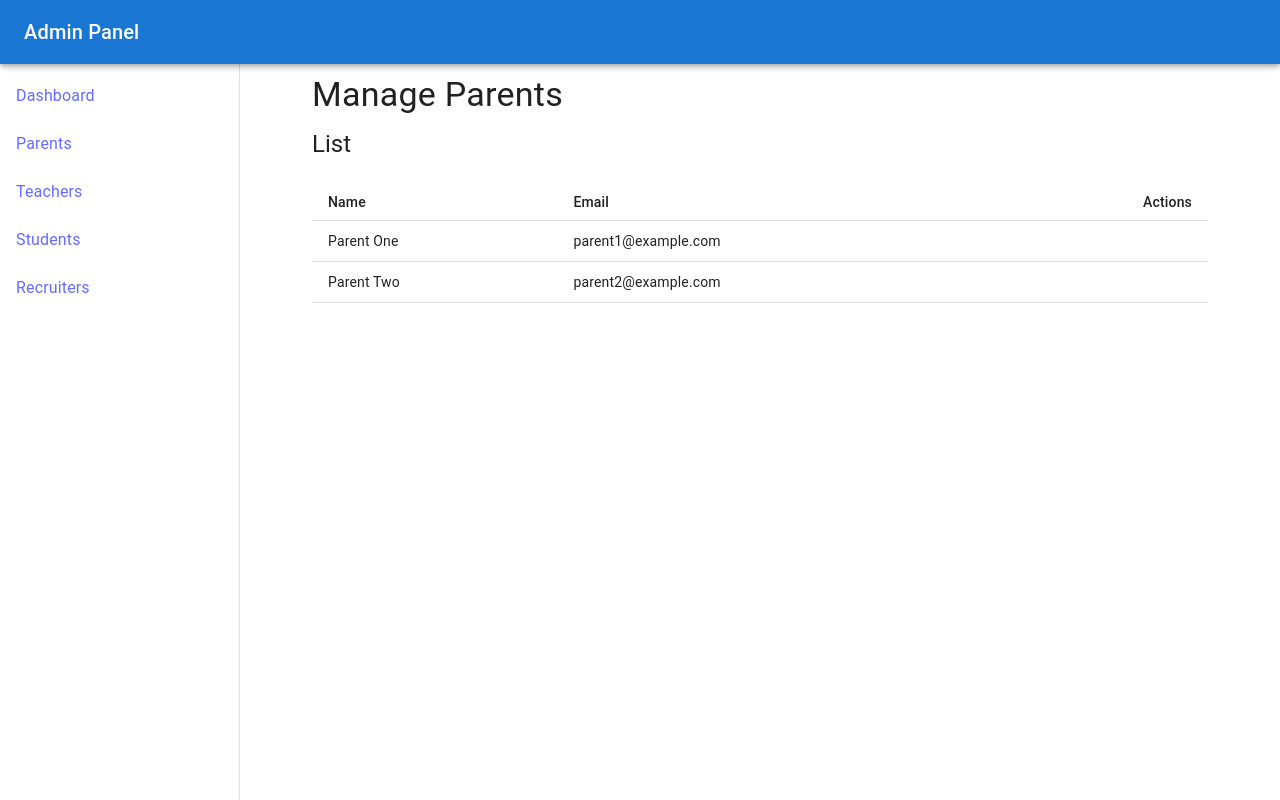
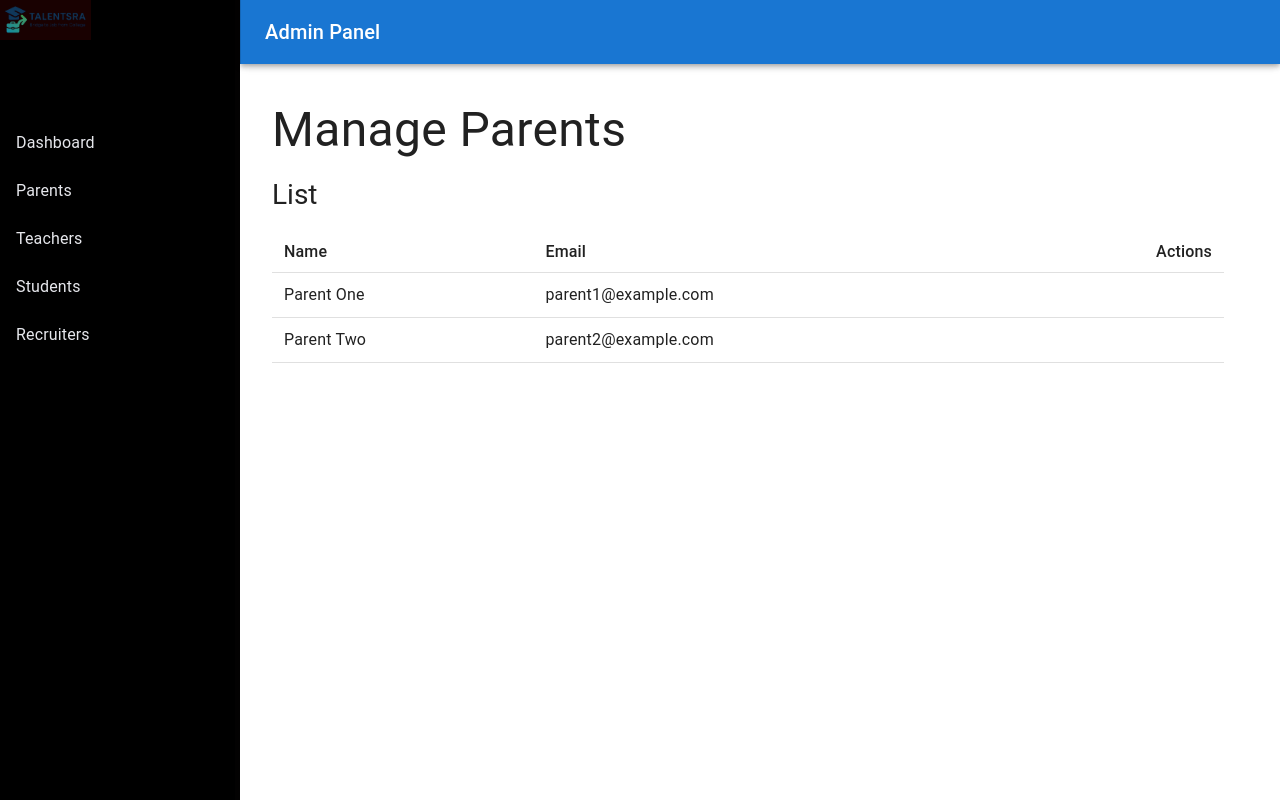
Before and after one commit to Rejay0707/ResumeGenerator, a React (Vite) app: page /admin/parents in a window 1280 px wide. Built offline with nearby package versions, Linux system fonts and the light colour scheme; no server answers; sample sign-in values are in the browser's storage; some icons are missing.

Commit message:
Added logo in dsahboard added functionalities for recruiters

```diff
--- a/src/components/EntityList.jsx
+++ b/src/components/EntityList.jsx
@@ -65,14 +65,49 @@ export default function EntityList({
       <Box
         display="flex"
         justifyContent="space-between"
-        alignItems="flex-start" // <-- Fix vertical alignment here
+        alignItems="flex-start"
         mb={2}
-        sx={{ flexWrap: "wrap" }}
+        sx={{
+          flexWrap: "wrap",
+          gap: 1,
+          // Responsive adjustments
+          "@media (max-width:600px)": {
+            justifyContent: "left",
+            textAlign: "left",
+          },
+          "@media(max-width:375px)":{
+            justifyContent:'left',
+            textAlign:'left',
+            gap: 0.25,
+          }
+        }}
       >
-        <Typography variant="h5" sx={{ flexGrow: 1, textAlign: "left" }}>
+        <Typography
+          variant="h5"
+          sx={{
+            flexGrow: 1,
+            textAlign: "left",
+            fontSize: {
+              xs: "1.25rem",
+              sm: "1.5rem",
+              md: "1.75rem",
+            },
+          }}
+        >
           List
         </Typography>
-        <IconButton color="primary" onClick={onAdd} aria-label="add new">
+        <IconButton
+          color="primary"
+          onClick={onAdd}
+          aria-label="add new"
+          sx={{
+            flexShrink: 0,
+            "@media (max-width:600px)": {
+              width: 40,
+              height: 40,
+            },
+          }}
+        >
           <AddIcon />
         </IconButton>
       </Box>
@@ -80,11 +115,34 @@ export default function EntityList({
       {items.length === 0 ? (
         <Typography>No records found.</Typography>
       ) : (
-        <Box sx={{ width: "100%", overflowX: "auto" }}>
+        <Box
+          sx={{
+            width: "100%",
+            overflowX: "auto",
+            // Add some bottom margin on small screens
+            mb: { xs: 2, sm: 0 },
+            px:{xs:1,sm:0},
+          }}
+        >
           <Table
             size="small"
             aria-label="entity table"
-            sx={{ minWidth: 650, width: "100%" }}
+            sx={{
+              minWidth: 300,
+              width: "100%",
+              // Responsive font sizes for table cells
+              "& td, & th": {
+                fontSize: {
+                  xs: "0.75rem",
+                  sm: "0.875rem",
+                  md: "1rem",
+                },
+                padding: {
+                  xs: "6px 8px",
+                  sm: "8px 12px",
+                },
+              },
+            }}
           >
             <TableHead>
               <TableRow>
--- a/src/index.css
+++ b/src/index.css
@@ -15,7 +15,7 @@
 
 a {
   font-weight: 500;
-  color: #646cff;
+  color: #e6e7ec;
   text-decoration: inherit;
 }
 a:hover {
@@ -28,7 +28,9 @@ body {
   /* place-items: center; */
   /* min-width: 320px; */
   min-height: 100vh;
-  padding-top: 50px;
+  /* padding-top: 50px; */
+  padding-left: 0px;
+  margin-left: 0;
 }
 
 h1 {
--- a/src/layouts/DashboardLayout.jsx
+++ b/src/layouts/DashboardLayout.jsx
@@ -14,6 +14,7 @@ import {
 } from "@mui/material";
 import MenuIcon from "@mui/icons-material/Menu";
 import { Link, Outlet } from "react-router-dom";
+import logo2 from "../assets/logo2.png.png";
 
 const drawerWidth = 240;
 
@@ -27,8 +28,23 @@ export default function ResponsiveSidebar() {
   };
 
   const drawer = (
+
     <div>
+      <box sx={{
+        display:"flex",
+        justifyContent:"center",
+        alignItems:"center",
+        p:2,
+        mb:1,
+      }}>
+        <img
+          src={logo2}
+          alt="logo"
+          style={{maxWidth:"100%",height:40,objectFit:"contain"}}
+        />
+      </box>
       <Toolbar />
+
       <List>
         {[
           { text: "Dashboard", to: "/admin/dashboard" },
@@ -56,7 +72,13 @@ export default function ResponsiveSidebar() {
       <CssBaseline />
       <AppBar
         position="fixed"
-        sx={{ zIndex: (theme) => theme.zIndex.drawer + 1 }}
+        // sx={{ zIndex: (theme) => theme.zIndex.drawer + 1 }}
+        sx={{
+    zIndex: (theme) => theme.zIndex.drawer + 1,
+    width: { sm: `calc(100% - ${drawerWidth}px)` }, // shrink width on desktop
+    ml: { sm: `${drawerWidth}px` }, // margin-left to push right of sidebar
+    borderLeft: { sm: "1px solid rgba(0, 0, 0, 0.12)" }, // vertical separator line on left of AppBar
+  }}
       >
         <Toolbar>
           {isMobile && (
@@ -86,6 +108,10 @@ export default function ResponsiveSidebar() {
             [`& .MuiDrawer-paper`]: {
               width: drawerWidth,
               boxSizing: "border-box",
+              borderRight: "5px solid rgba(29, 20, 20, 0.12)", // vertical separator line
+              backgroundColor:"black",
+              color:"white",
+
             },
           }}
           open
@@ -107,6 +133,8 @@ export default function ResponsiveSidebar() {
             [`& .MuiDrawer-paper`]: {
               width: drawerWidth,
               boxSizing: "border-box",
+              backgroundColor:"black",
+              color:"white"
             },
           }}
         >
@@ -114,7 +142,7 @@ export default function ResponsiveSidebar() {
         </Drawer>
       )}
 
-      <main style={{ flexGrow: 1, padding: "24px" }}>
+      <main style={{ flexGrow: 1, padding: "24px",paddingLeft:0,paddingTop:"100px"}}>
         {/* This is the key: render matched child route here */}
         <Outlet />
       </main>
--- a/src/pages/admin/Dashboard.jsx
+++ b/src/pages/admin/Dashboard.jsx
@@ -74,6 +74,7 @@ export default function Dashboard() {
               >
                 {item.count}
               </Typography>
+
             </Paper>
           </Grid>
         ))}
--- a/src/pages/admin/Parents.jsx
+++ b/src/pages/admin/Parents.jsx
@@ -1,3 +1,63 @@
+// import React, { useState } from "react";
+// import { Typography, Box } from "@mui/material";
+// import useAdminManagement from "../../containers/AdminManagement";
+// import EntityList from "../../components/EntityList";
+// import EntityFormDialog from "../../components/EntityFormDialog";
+
+// export default function Parents() {
+//   const { items, loading, error, addItem, updateItem, deleteItem } =
+//     useAdminManagement("parents");
+//   const [dialogOpen, setDialogOpen] = useState(false);
+//   const [editingItem, setEditingItem] = useState(null);
+
+//   const handleAdd = () => {
+//     setEditingItem(null);
+//     setDialogOpen(true);
+//   };
+
+//   const handleEdit = (id) => {
+//     const item = items.find((i) => i.id === id);
+//     setEditingItem(item);
+//     setDialogOpen(true);
+//   };
+
+//   const handleDelete = (id) => {
+//     deleteItem(id);
+//   };
+
+//   const handleSubmit = (formData) => {
+//     if (editingItem) {
+//       updateItem(editingItem.id, formData);
+//     } else {
+//       addItem(formData);
+//     }
+//     setDialogOpen(false);
+//   };
+
+//   return (
+//     <Box sx={{ px: { xs: 2, sm: 4, md: 6 }, pt: 0, textAlign: "left" }}>
+//       <Typography variant="h4" gutterBottom>
+//         Manage Parents
+//       </Typography>
+//       <EntityList
+//         items={items}
+//         loading={loading}
+//         error={error}
+//         onAdd={handleAdd}
+//         onEdit={handleEdit}
+//         onDelete={handleDelete}
+//       />
+//       <EntityFormDialog
+//         open={dialogOpen}
+//         onClose={() => setDialogOpen(false)}
+//         onSubmit={handleSubmit}
+//         initialData={editingItem}
+//       />
+//     </Box>
+//   );
+// }
+
+
 import React, { useState } from "react";
 import { Typography, Box } from "@mui/material";
 import useAdminManagement from "../../containers/AdminManagement";
@@ -35,8 +95,38 @@ export default function Parents() {
   };
 
   return (
-    <Box sx={{ px: { xs: 2, sm: 4, md: 6 }, pt: 0, textAlign: "left" }}>
-      <Typography variant="h4" gutterBottom>
+    <Box
+      sx={{
+        // Base padding for smallest screens
+        px: 2,
+        pt: 0,
+        textAlign: "left",
+
+        // MUI breakpoints
+        "@media (min-width:600px)": {
+          px: 4, // sm and up
+        },
+        "@media (max-width:600px)": {
+          px: 1,
+        },
+        "@media(max-width:360px)":{
+          px:0.2
+        }
+      }}
+    >
+      <Typography
+        variant="h4"
+        gutterBottom
+        sx={{
+          fontSize: {
+            xs: "1.5rem", // extra small
+            sm: "2rem",
+            md: "2.5rem",
+            lg: "3rem",
+            xl: "3.5rem",
+          },
+        }}
+      >
         Manage Parents
       </Typography>
       <EntityList
--- a/src/pages/admin/Recruiters.jsx
+++ b/src/pages/admin/Recruiters.jsx
@@ -1,13 +1,88 @@
-import React from "react";
-import { Typography } from "@mui/material";
+import React, { useState } from "react";
+import { Typography, Box } from "@mui/material";
+import useAdminManagement from "../../containers/AdminManagement";
+import EntityList from "../../components/EntityList";
+import EntityFormDialog from "../../components/EntityFormDialog";
 
 export default function Recruiters() {
+  const { items, loading, error, addItem, updateItem, deleteItem } =
+    useAdminManagement("recruiters");
+  const [dialogOpen, setDialogOpen] = useState(false);
+  const [editingItem, setEditingItem] = useState(null);
+
+  const handleAdd = () => {
+    setEditingItem(null);
+    setDialogOpen(true);
+  };
+
+  const handleEdit = (id) => {
+    const item = items.find((i) => i.id === id);
+    setEditingItem(item);
+    setDialogOpen(true);
+  };
+
+  const handleDelete = (id) => {
+    deleteItem(id);
+  };
+
+  const handleSubmit = (formData) => {
+    if (editingItem) {
+      updateItem(editingItem.id, formData);
+    } else {
+      addItem(formData);
+    }
+    setDialogOpen(false);
+  };
+
   return (
-    <div>
-      <Typography variant="h4" gutterBottom>
+    <Box
+      sx={{
+        // Base padding for smallest screens
+        px: 2,
+        pt: 0,
+        textAlign: "left",
+
+        // MUI breakpoints
+        "@media (min-width:600px)": {
+          px: 4, // sm and up
+        },
+        "@media (max-width:600px)": {
+          px: 1,
+        },
+        "@media(max-width:360px)":{
+          px:0.2
+        }
+      }}
+    >
+      <Typography
+        variant="h4"
+        gutterBottom
+        sx={{
+          fontSize: {
+            xs: "1.5rem", // extra small
+            sm: "2rem",
+            md: "2.5rem",
+            lg: "3rem",
+            xl: "3.5rem",
+          },
+        }}
+      >
         Manage Recruiters
       </Typography>
-      <Typography>List, add, edit, and delete recruiters here.</Typography>
-    </div>
+      <EntityList
+        items={items}
+        loading={loading}
+        error={error}
+        onAdd={handleAdd}
+        onEdit={handleEdit}
+        onDelete={handleDelete}
+      />
+      <EntityFormDialog
+        open={dialogOpen}
+        onClose={() => setDialogOpen(false)}
+        onSubmit={handleSubmit}
+        initialData={editingItem}
+      />
+    </Box>
   );
 }
--- a/src/pages/admin/Students.jsx
+++ b/src/pages/admin/Students.jsx
@@ -35,8 +35,38 @@ export default function Students() {
   };
 
   return (
-    <Box sx={{ px: { xs: 2, sm: 4, md: 6 }, pt: 0, textAlign: "left" }}>
-      <Typography variant="h4" gutterBottom>
+    <Box
+      sx={{
+        // Base padding for smallest screens
+        px: 2,
+        pt: 0,
+        textAlign: "left",
+
+        // MUI breakpoints
+        "@media (min-width:600px)": {
+          px: 4, // sm and up
+        },
+        "@media (max-width:600px)": {
+          px: 1,
+        },
+        "@media(max-width:360px)":{
+          px:0.2
+        }
+      }}
+    >
+      <Typography
+        variant="h4"
+        gutterBottom
+        sx={{
+          fontSize: {
+            xs: "1.5rem", // extra small
+            sm: "2rem",
+            md: "2.5rem",
+            lg: "3rem",
+            xl: "3.5rem",
+          },
+        }}
+      >
         Manage Students
       </Typography>
       <EntityList
--- a/src/pages/admin/Teachers.jsx
+++ b/src/pages/admin/Teachers.jsx
@@ -35,8 +35,38 @@ export default function Teachers() {
   };
 
   return (
-    <Box sx={{ px: { xs: 2, sm: 4, md: 6 }, pt: 0, textAlign: "left" }}>
-      <Typography variant="h4" gutterBottom>
+    <Box
+      sx={{
+        // Base padding for smallest screens
+        px: 2,
+        pt: 0,
+        textAlign: "left",
+
+        // MUI breakpoints
+        "@media (min-width:600px)": {
+          px: 4, // sm and up
+        },
+        "@media (max-width:600px)": {
+          px: 1,
+        },
+        "@media(max-width:360px)":{
+          px:0.2
+        }
+      }}
+    >
+      <Typography
+        variant="h4"
+        gutterBottom
+        sx={{
+          fontSize: {
+            xs: "1.5rem", // extra small
+            sm: "2rem",
+            md: "2.5rem",
+            lg: "3rem",
+            xl: "3.5rem",
+          },
+        }}
+      >
         Manage Teachers
       </Typography>
       <EntityList
```
Also changed, not shown: src/App.jsx (+0 -24 lines), src/assets/logo2.png.png (added), src/utils/logo2.png.png (added).
